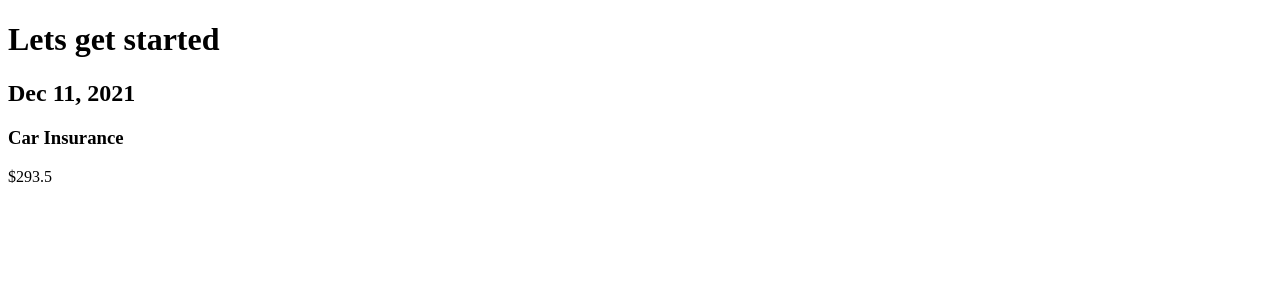
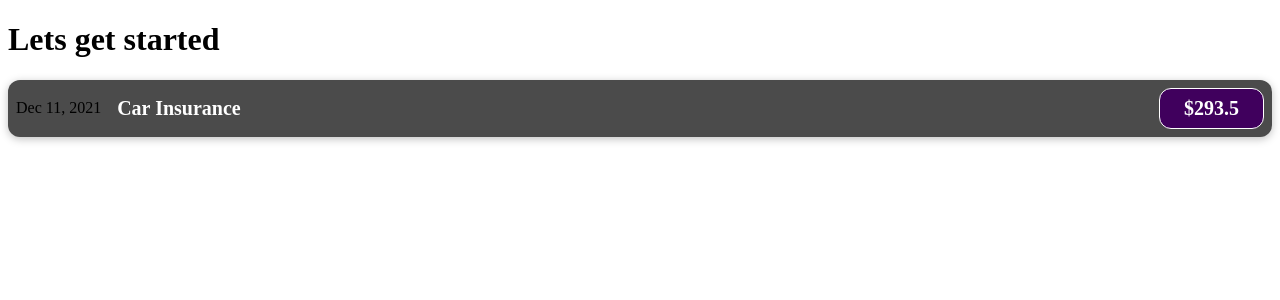
Before and after one commit to Chandanpreet91/Expense_tracker, a React (Create React App) app: page / in a window 1280 px wide. Shown: the top 300 px of the page. Built offline with nearby package versions, Linux system fonts and the light colour scheme.

Commit message:
Added css file to change the styling.

```diff
--- /dev/null
+++ b/src/components/ExpenseItem.css
@@ -0,0 +1,56 @@
+.expense-item {
+    display: flex;
+    justify-content: space-between;
+    align-items: center;
+    box-shadow: 0 2px 8px rgba(0, 0, 0, 0.25);
+    padding: 0.5rem;
+    margin: 1rem 0;
+    border-radius: 12px;
+    background-color: #4b4b4b;
+  }
+
+  .expense-item__description {
+    display: flex;
+    flex-direction: column;
+    gap: 1rem;
+    align-items: flex-end;
+    flex-flow: column-reverse;
+    justify-content: flex-start;
+    flex: 1;
+  }
+
+  .expense-item h2 {
+    color: #3a3a3a;
+    font-size: 1rem;
+    flex: 1;
+    margin: 0 1rem;
+    color: white;
+  }
+
+  .expense-item__price {
+    font-size: 1rem;
+    font-weight: bold;
+    color: white;
+    background-color: #40005d;
+    border: 1px solid white;
+    padding: 0.5rem;
+    border-radius: 12px;
+  }
+
+  @media (min-width: 580px) {
+    .expense-item__description {
+      flex-direction: row;
+      align-items: center;
+      justify-content: flex-start;
+      flex: 1;
+    }
+
+    .expense-item__description h2 {
+      font-size: 1.25rem;
+    }
+
+    .expense-item__price {
+      font-size: 1.25rem;
+      padding: 0.5rem 1.5rem;
+    }
+  }
--- a/src/components/ExpenseItem.js
+++ b/src/components/ExpenseItem.js
@@ -1,10 +1,12 @@
-function ExpenseItem(){
+import './ExpenseItem.css';
+function ExpenseItem() {
     return (
-        <div>
-        <h2>Dec 11, 2021</h2>
-        <div>
-        <h3>Car Insurance</h3>
-        <p>$293.5</p></div>
+        <div className="expense-item">
+        <div>Dec 11, 2021</div>
+        <div className="expense-item__description">
+                <h2>Car Insurance</h2>
+                <div className="expense-item__price">$293.5</div>
+                </div>
         </div>
     )
 }
```
